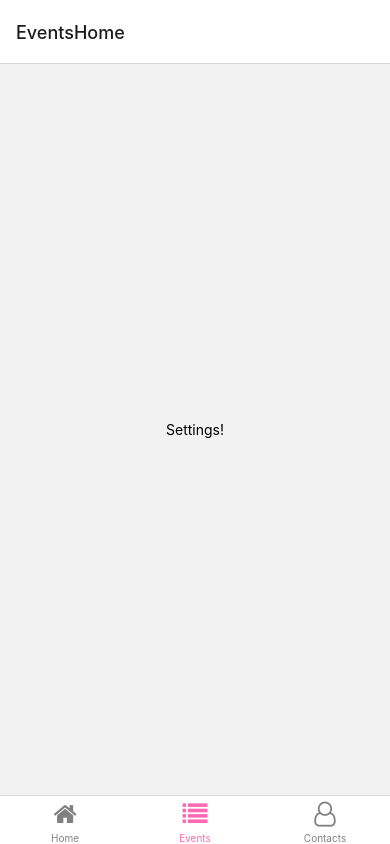
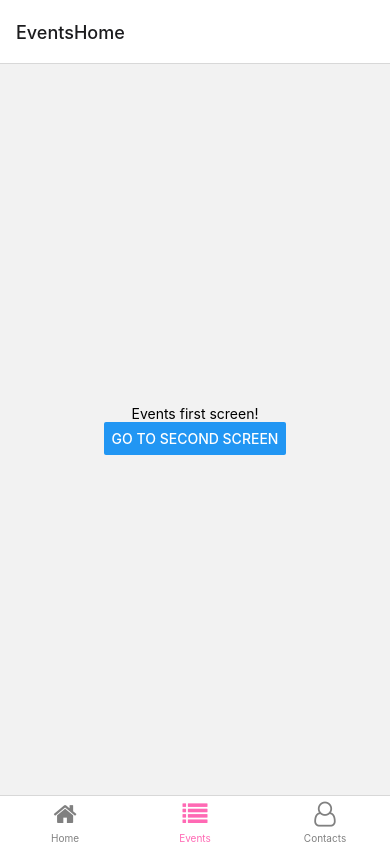
Before and after one commit to ziiqii/Demo, a React Native app: screen /Events in a window 390 px wide. Built offline with nearby package versions, Linux system fonts and the light colour scheme.

Commit message:
Added a second screen to the Events stack

```diff
--- a/screens/EventsScreen.js
+++ b/screens/EventsScreen.js
@@ -1,11 +1,35 @@
 import * as React from "react";
-import { Text, View } from "react-native";
+import { Text, View, Button } from "react-native";
 import { createStackNavigator } from "@react-navigation/stack";
+import { useNavigation } from "@react-navigation/native";
 
 function EventsScreen() {
+  const navigation = useNavigation(); // this is a hook, high power functions
+
   return (
     <View style={{ flex: 1, justifyContent: "center", alignItems: "center" }}>
-      <Text>Settings!</Text>
+      <Text>Events first screen!</Text>
+      <Button
+        title="Go to second screen"
+        onPress={() => {
+          navigation.navigate("EventsSecondScreen");
+        }}
+      />
+    </View>
+  );
+}
+
+function EventsSecondScreen() {
+  return (
+    <View
+      style={{
+        flex: 1,
+        justifyContent: "center",
+        alignItems: "center",
+        backgroundColor: "hotpink",
+      }}
+    >
+      <Text>Events second screen!</Text>
     </View>
   );
 }
@@ -16,6 +40,7 @@
   return (
     <Stack.Navigator>
       <Stack.Screen name="EventsHome" component={EventsScreen} />
+      <Stack.Screen name="EventsSecondScreen" component={EventsSecondScreen} />
     </Stack.Navigator>
   );
 }
```
